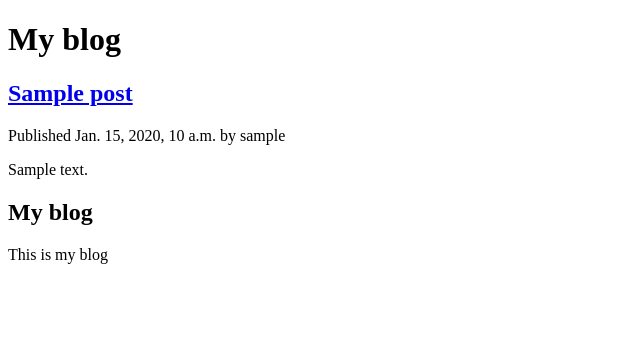
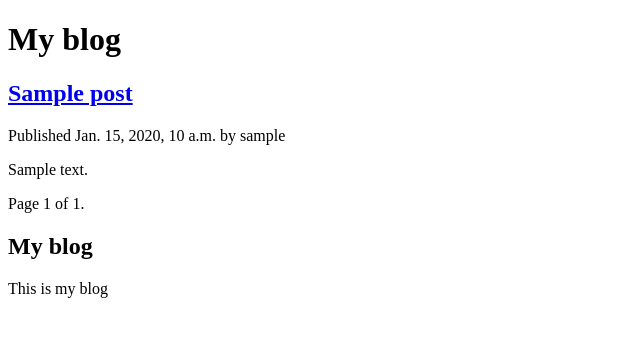
Before and after one commit to manny-uncharted/Django-review-1.-Blog-Application, a Django app: page /blog/ in a window 1280 px wide. Shown: the top 337 px of the page, without its empty margins (0-640 px from the left). Run offline with Django 4.2, Linux system fonts and the light colour scheme; tables that the repository leaves empty hold one stand-in row (values such as "Sample post").

Commit message:
worked on pagination

```diff
--- a/mysite/blog/models.py
+++ b/mysite/blog/models.py
@@ -1,6 +1,7 @@
 from django.db import models
 from django.utils import timezone
 from django.contrib.auth.models import User
+from django.urls import reverse
 
 """
 Creating a custom model manager to retrieve all posts that have a published status
@@ -21,7 +22,8 @@ class Post(models.Model):
         PUBLISHED = 'PB', 'Published'
 
     title = models.CharField(max_length=250)
-    slug = models.SlugField(max_length=250)
+    slug = models.SlugField(max_length=250,
+        unique_for_date='publish')
     body = models.TextField()
     publish = models.DateTimeField(default=timezone.now) # This will be the date and time when the post was published
     created = models.DateTimeField(auto_now_add=True) # This will be the date and time when the post was created
@@ -47,3 +49,13 @@ class Post(models.Model):
 
     def __str__(self):
         return self.title
+
+    """
+    - Defining the get_absolute_url() method on the Post model: This method will return the canonical URL for a post.
+    """
+    def get_absolute_url(self):
+        return reverse('blog:post_detail',
+            args=[self.publish.year,
+                self.publish.month,
+                self.publish.day,
+                self.slug])
--- a/mysite/blog/templates/blog/post/list.html
+++ b/mysite/blog/templates/blog/post/list.html
@@ -6,13 +6,14 @@
     <h1>My blog</h1>
     {% for post in posts %}
         <h2>
-            <a href="{% url 'blog:post_detail' post.id %}">
+            <a href="{{ post.get_absolute_url }}">
                 {{ post.title }}
             </a>
         </h2>
         <p class="date">
             Published {{ post.publish}} by {{ post.author }}
         </p>
-        {{ post.body|truncatewords:30|linebreaks }}
+        {{ post.body|truncatewords:20|linebreaks }}
     {% endfor %}
+    {% include "pagination.html" with page=posts %}
 {% endblock %}
--- /dev/null
+++ b/mysite/blog/templates/pagination.html
@@ -0,0 +1,13 @@
+<div class="pagination">
+    <div class="step-links">
+        {% if page.has_previous %}
+            <a href="?page={{ page.previous_page_number }}">&laquo; Previous</a>
+        {% endif %}
+        <span class="current">
+            Page {{ page.number }} of {{ page.paginator.num_pages }}.
+        </span>
+        {% if page.has_next %}
+            <a href="?page={{ page.next_page_number }}">Next &raquo;</a>
+        {% endif %}
+    </div>
+</div>
--- a/mysite/blog/urls.py
+++ b/mysite/blog/urls.py
@@ -6,5 +6,7 @@ app_name = 'blog'
 urlpatterns = [
     # post views
     path('', views.post_list, name='post_list'),
-    path('<int:id>/', views.post_detail, name='post_detail'),
+    path('<int:year>/<int:month>/<int:day>/<slug:post>/',
+        views.post_detail,
+        name='post_detail'), # URL pattern to use the publication date and slug to ensure it's SEO friendly.
 ]
--- a/mysite/blog/views.py
+++ b/mysite/blog/views.py
@@ -1,13 +1,28 @@
 from django.shortcuts import render, get_object_or_404
 from .models import Post
-from django.http import Http404
+from django.core.paginator import Paginator, EmptyPage, PageNotAnInteger
 
 
 """
 - Creating a view that would allow us to display all published posts
 """
 def post_list(request):
-    posts = Post.published.all()
+    post_list = Post.published.all()
+
+    """
+    - Creating a paginator that allows for 5 posts per page
+    """
+    paginator = Paginator(post_list, 3)
+    page_number = request.GET.get('page', 1)
+    try:
+        posts = paginator.page(page_number)
+    except PageNotAnInteger:
+        # If page is not an integer deliver the first page
+        posts = paginator.page(1)
+    except EmptyPage:
+        # If page is out of range deliver last page of results.
+        posts = paginator.page(paginator.num_pages)
+
     return render(request,
         'blog/post/list.html',
         {'posts': posts})
@@ -16,13 +31,13 @@ def post_list(request):
 """
 - Creating a view that displays a single post
 """
-def post_detail(request, id):
-    try:
-        post = get_object_or_404(Post,
-            id=id,
-            status=Post.Status.PUBLISHED)
-    except Post.DoesNotExist:
-        raise Http404("Post does not exist")
+def post_detail(request, year, month, day, post):
+    post = get_object_or_404(Post,
+        status=Post.Status.PUBLISHED,
+        slug=post,
+        publish__year=year,
+        publish__month=month,
+        publish__day=day)
     return render(request,
-        'blog/post/detail.html',
-        {'post': post})
+            'blog/post/detail.html',
+            {'post': post})
```
Also changed, not shown: mysite/blog/migrations/0002_alter_post_slug.py (added).
